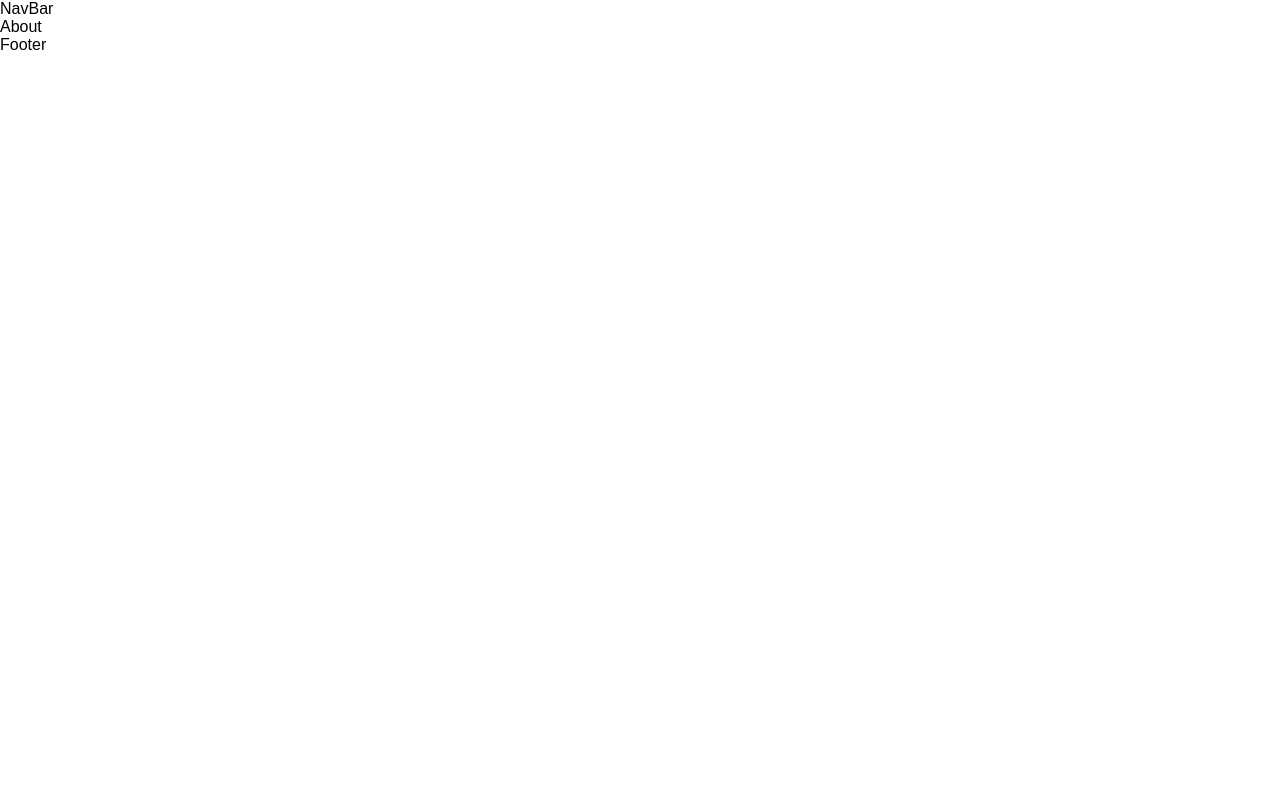
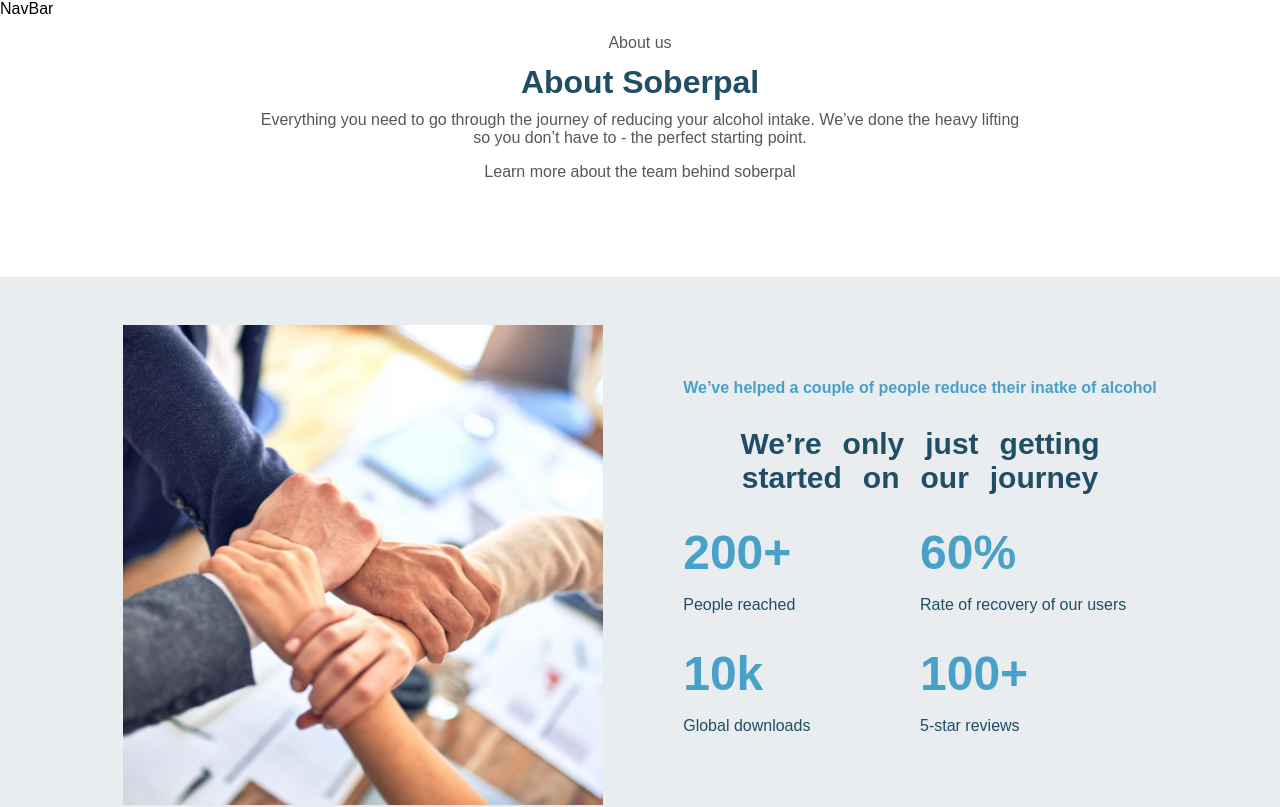
Before and after one commit to Ratselaft/SoberPal, a React (Create React App) app: page /about in a window 1280 px wide. Shown: the top 807 px of the page. Built offline with nearby package versions, Linux system fonts and the light colour scheme; a web font is replaced by a local one.

Commit message:
Feat: Adding about page

```diff
--- a/src/Pages/About/About.jsx
+++ b/src/Pages/About/About.jsx
@@ -1,9 +1,61 @@
-import React from 'react'
+import "./about.scss";
+import hands from "../../assets/hands.jpg";
 
 const About = () => {
   return (
-    <div>About</div>
-  )
-}
+    <section>
+      <header>
+        <p>About us</p>
+        <h1>About Soberpal</h1>
+        <p>
+          Everything you need to go through the journey of reducing your alcohol
+          intake. We’ve done the heavy lifting
+          <br />
+          so you don’t have to - the perfect starting point.
+        </p>
+        <p>Learn more about the team behind soberpal</p>
+      </header>
+      <section className="stats">
+        <img src={hands} alt="hands" className="hands" />
+        <div className="stats__content">
+          <p>We’ve helped a couple of people reduce their inatke of alcohol</p>
+          <h3>
+            We’re only just getting <br />
+            started on our journey
+          </h3>
+          {/* Stats data */}
+          <div className="stats__data-container">
+            <div className="stats__data">
+              <p className="count">200+</p>
+              <p>People reached</p>
+            </div>
+            <div className="stats__data">
+              <p className="count">60%</p>
+              <p>Rate of recovery of our users</p>
+            </div>
+            <div className="stats__data">
+              <p className="count">10k</p>
+              <p>Global downloads</p>
+            </div>
+            <div className="stats__data">
+              <p className="count">100+</p>
+              <p>5-star reviews</p>
+            </div>
+          </div>
+        </div>
+      </section>
+      <section className="team" >
+        <h3>Meet our team</h3>
+        <p>Our philosophy is simple — hire a team of diverse,
+           passionate people and foster a culture <br/>
+           that empowers you to do you best work.
+        </p>
+        <div className="team__members" >
 
-export default About
+        </div>
+      </section>
+    </section>
+  );
+};
+
+export default About;
--- /dev/null
+++ b/src/Pages/About/about.scss
@@ -0,0 +1,60 @@
+section {
+  .stats {
+    margin-top: 6rem;
+    background: var(--primary-50);
+    height: auto;
+    padding: 3rem;
+    gap: 5rem;
+    align-items: center;
+    display: flex;
+    flex-wrap: wrap-reverse;
+    justify-content: center;
+    text-align: center;
+    .hands {
+      height: 30rem;
+      width: 30rem;
+    }
+    .stats__content {
+      & > p {
+        color: var(--secondary-600);
+        font-weight: 700;
+      }
+      & > h3 {
+        color: var(--primary-500);
+        font-weight: 700;
+        font-size: 30px;
+        width: auto;
+        word-spacing: 0.79rem;
+      }
+      .stats__data-container {
+        display: grid;
+        grid-template-columns: repeat(2, 1fr);
+        flex-wrap: wrap;
+        .stats__data {
+          text-align: left;
+          & > p {
+            margin-bottom: 2rem;
+            color: var(--primary-500);
+          }
+          .count {
+            color: var(--secondary-600);
+            font-weight: 700;
+            font-size: 3rem;
+            margin: 0;
+          }
+        }
+      }
+    }
+  }
+}
+
+@media (min-width: 370px) {
+    .stats{
+        .stats__content{
+            .stats__data-container{
+                display: grid;
+                grid-template-columns: 1fr;
+            }
+        }
+    }
+  }
--- a/src/Pages/Contact/Contact.jsx
+++ b/src/Pages/Contact/Contact.jsx
@@ -2,6 +2,9 @@
 import { GrLocation } from "react-icons/gr";
 import { BsTelephone } from "react-icons/bs";
 import { BsInstagram } from "react-icons/bs";
+import { AiOutlineFacebook } from "react-icons/ai";
+import { ImTwitter } from "react-icons/im";
+import Map from '../../assets/Map.png'
 
 const Contact = () => {
   return (
@@ -13,6 +16,7 @@
       <div className="contact__content-section">
         <div className="section__one">
           <h2>Get in touch with us. How can we help?</h2>
+          {/* form container */}
           <form>
             <div className="input__container">
               <label>Name</label>
@@ -43,7 +47,9 @@
             <button type="submit">Submit</button>
           </form>
         </div>
+        {/* section two of the container */}
         <div className="section__two">
+          {/* address section */}
           <div className="address__section">
             <div className="address">
               <GrLocation />
@@ -54,6 +60,7 @@
               <p>01 3456789</p>
             </div>
           </div>
+          {/* social icons */}
           <div className="socials">
             <h3>Follow Us</h3>
             <div className="icons">
@@ -61,12 +68,16 @@
                 <BsInstagram className="icon" />
               </div>
               <div className="icon__container">
-                <BsInstagram className="icon" />
+                <AiOutlineFacebook className="icon" />
               </div>
               <div className="icon__container">
-                <BsInstagram className="icon" />
+                <ImTwitter className="icon" />
               </div>
             </div>
+          </div>
+          {/* map */}
+          <div>
+           <img src={Map}  className="map"  alt="Map"/>
           </div>
         </div>
       </div>
--- a/src/Pages/Contact/contact.scss
+++ b/src/Pages/Contact/contact.scss
@@ -79,6 +79,7 @@
       }
     }
     .section__two {
+      margin-top: 2rem;
       .address__section {
         display: grid;
         .address,
@@ -108,19 +109,24 @@
             width: 3rem;
             height: 3rem;
             margin-top: -1.5rem;
-            transform: scale(.8);
-            .icon{
-                color: white;
-                text-align: center;
-                justify-content: center;
-                position: relative;
-                top: .5rem;
-                left: .5rem;
-                // font-size: 1rem;
+            transform: scale(0.8);
+            .icon {
+              color: white;
+              text-align: center;
+              justify-content: center;
+              position: relative;
+              top: 0.5rem;
+              left: 0.5rem;
+              // font-size: 1rem;
             }
           }
         }
       }
+      .map {
+        margin-top: 3rem;
+        width: 25rem;
+        height: 20rem;
+      }
     }
   }
 }
--- a/src/Routes/CreateRoute.js
+++ b/src/Routes/CreateRoute.js
@@ -9,9 +9,9 @@
 const CreateRoute = () => {
   return (
     <Routes>
-      <Route path='home' element={<Home/>} />
+      <Route path='/' element={<Home/>} />
       <Route path='about' element={<About/>} />
-      <Route path='/' element={<Contact/>} />
+      <Route path='contact' element={<Contact/>} />
       <Route path='faq' element={<Faq/>} />
     </Routes>
   )
```
Also changed, not shown: src/Data/TeamData.js (added, +11 -0 lines), src/assets/Map.png (added), src/assets/hands.jpg (added).
